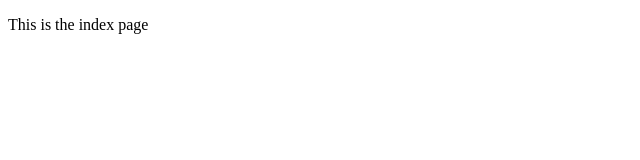
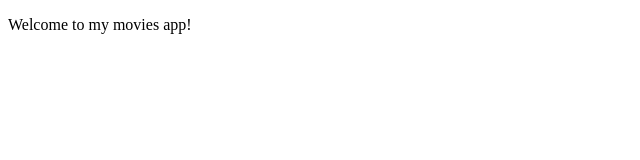
Before and after one commit to Bomtek9/movie_api, a website: page public/index.html in a window 1280 px wide. Shown: the full height of the page, 0-640 px from the left. Drawn offline with Linux system fonts and the light colour scheme.

Commit message:
Update index.html

```diff
--- a/public/index.html
+++ b/public/index.html
@@ -3,9 +3,9 @@
 <head>
     <meta charset="UTF-8">
     <meta name="viewport" content="width=device-width, initial-scale=1.0">
-    <title>Index</title>
+    <title>Dup-Movies</title>
 </head>
 <body>
-    <p>This is the index page</p>
+    <p>Welcome to my movies app!</p>
 </body>
 </html>
```
